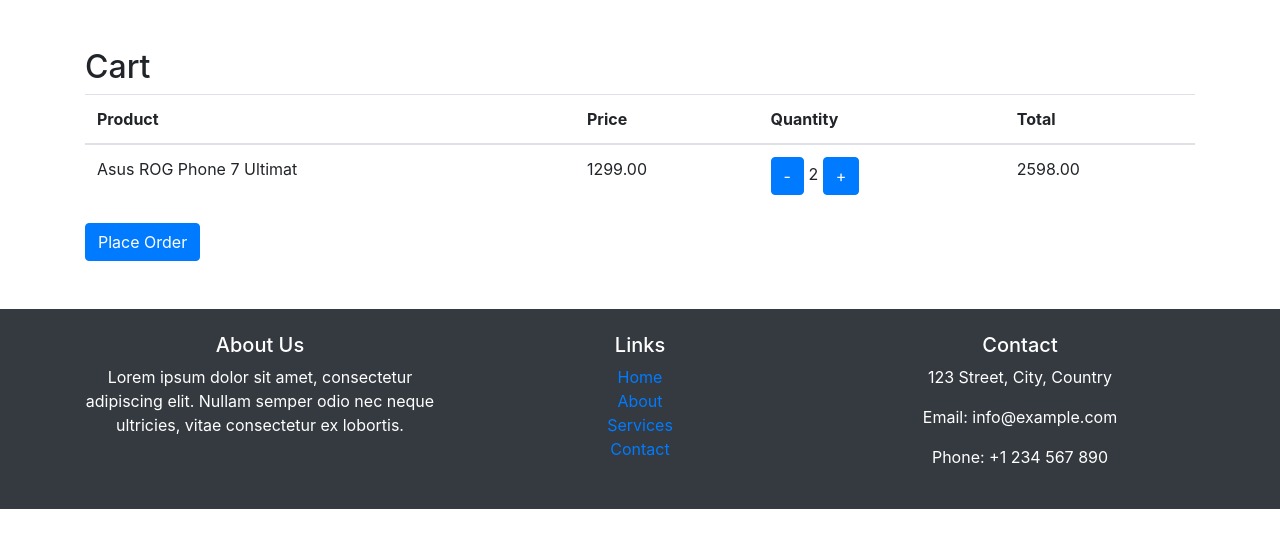
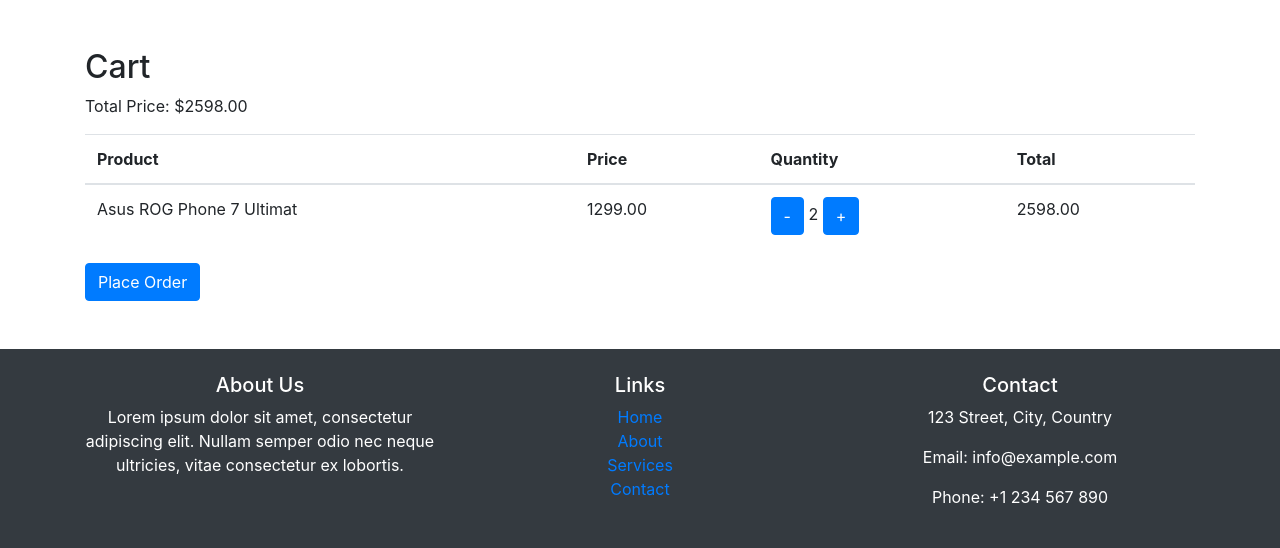
Before and after one commit to JishnuRameshC/shop, a Django app: page /view-cart/ in a window 1280 px wide. Shown: the part 159-707 px from the top of the page. Run offline with Django 4.2, Linux system fonts and the light colour scheme; a user stored in the database is signed in; data comes from the database, SQL or seed files in the repository; both versions use the stored data as it was before the commit; some libraries are stand-ins or nearby versions.

Commit message:
6th totall cost not showing 0

```diff
--- a/app1/models.py
+++ b/app1/models.py
@@ -37,11 +37,17 @@
     def __str__(self):
         return f"Order #{self.pk}"
 
+    def total_price(self):
+        order_items = self.orderitem_set.all()
+        return sum(item.product.price * item.quantity for item in order_items)
+
 
 class OrderItem(models.Model):
     order = models.ForeignKey(Order, on_delete=models.CASCADE)
     product = models.ForeignKey(Product, on_delete=models.CASCADE)
     quantity = models.PositiveIntegerField()
+
+
 
     def __str__(self):
         return f"{self.product.name} ({self.quantity})"
@@ -55,6 +61,8 @@
     updated_at = models.DateTimeField(auto_now=True)
     total_price = models.DecimalField(max_digits=8, decimal_places=2, default=0)
 
+    def total_price(self):
+        return sum(product.price for product in self.products.all())
 
     def __str__(self):
         return f"Cart for {self.user.username}"
--- a/app1/templates/app1/cart.html
+++ b/app1/templates/app1/cart.html
@@ -27,6 +27,8 @@
             </td>
             <td>{{ item.total_price }}</td>
           </tr>
+          <p>Total Price: ${{ item.total_price }}</p>
+
         {% endfor %}
       </tbody>
     </table>
--- a/app1/views.py
+++ b/app1/views.py
@@ -145,7 +145,9 @@
     return render(request, 'submit_order.html')
 
 
-
+def order_success(request):
+    order = Order.objects.last()
+    return render(request, 'app1/order_success.html', {'order': order})
 
 
 def order_history(request):
@@ -155,7 +157,3 @@
 def thank_you(request, order_id):
     order = get_object_or_404(Order, pk=order_id)
     return render(request, 'app1/thank_you.html', {'order': order})
-
-
-def order_success(request):
-    return render(request, 'app1/order_success.html')
```
Also changed, not shown: app1/migrations/0011_remove_cart_total_price.py (added), db.sqlite3.
